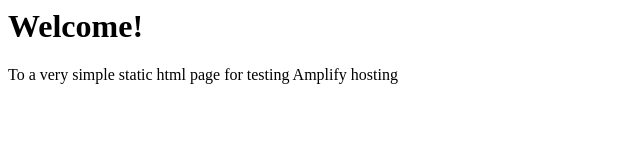
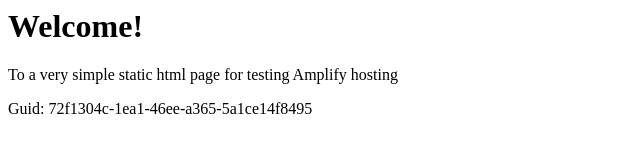
Before and after one commit to aws-aemilia-fra/Github-PR-Commit-Integration-Test-DoNotTouch-Gith-P5X5MO5I-v1-prod-eu-central-1, a website: page src/index.html in a window 1280 px wide. Shown: the whole page, without its empty margins (0-640 px from the left). Drawn offline with Linux system fonts and the light colour scheme.

Commit message:
commit from integ tests

```diff
--- a/src/index.html
+++ b/src/index.html
@@ -1,3 +1,5 @@
+
+
 <html lang="en">
 
 <head>
@@ -10,6 +12,6 @@
 <body>
     <h1>Welcome!</h1>
     <p>To a very simple static html page for testing Amplify hosting</p>
-</body>
+    <p>Guid: 72f1304c-1ea1-46ee-a365-5a1ce14f8495</p></body>
 
 </html>
```
